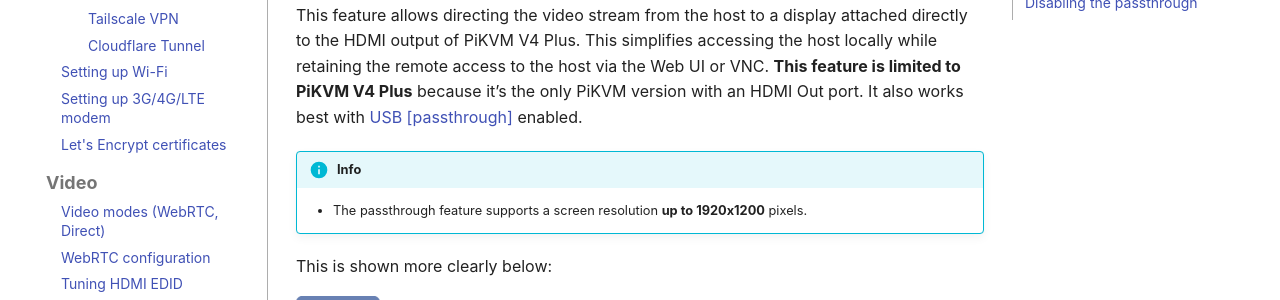
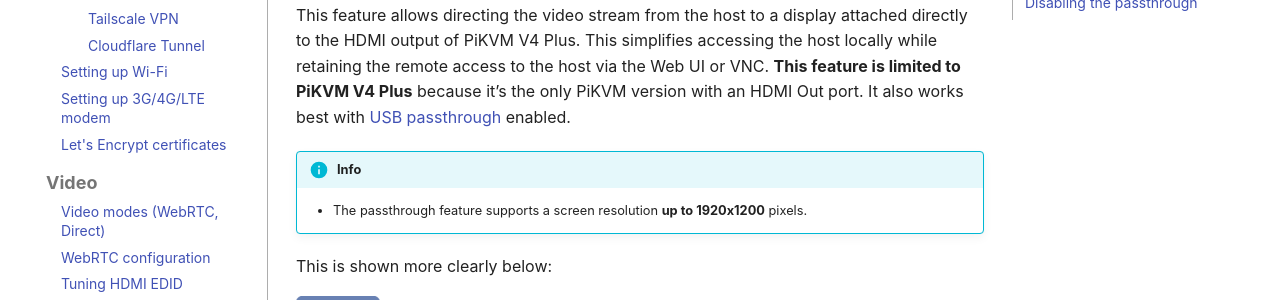
Before and after one commit to pikvm/pikvm, an MkDocs documentation site: the page built from docs/pass.md, in a window 1280 px wide and 900 px high. Shown: the part 172-472 px from the top of the window. Built offline with MkDocs 1.6.1 and Material for MkDocs 9.7.7, drawn with Linux system fonts in a browser that asks for light colours; some web fonts are replaced; comment, search, counter and statistics services are not loaded.

Commit message:
Fix a formatting error

```diff
--- a/docs/pass.md
+++ b/docs/pass.md
@@ -5,7 +5,7 @@
 
 # HDMI Video Passthrough
 
-This feature allows directing the video stream from the host to a display attached directly to the HDMI output of PiKVM V4 Plus. This simplifies accessing the host locally while retaining the remote access to the host via the Web UI or VNC. **This feature is limited to PiKVM V4 Plus** because it’s the only PiKVM version with an HDMI Out port. It also works best with [USB [passthrough]](usb_pass.md) enabled.
+This feature allows directing the video stream from the host to a display attached directly to the HDMI output of PiKVM V4 Plus. This simplifies accessing the host locally while retaining the remote access to the host via the Web UI or VNC. **This feature is limited to PiKVM V4 Plus** because it’s the only PiKVM version with an HDMI Out port. It also works best with [USB passthrough](usb_pass.md) enabled.
 
 !!! info
 
```
